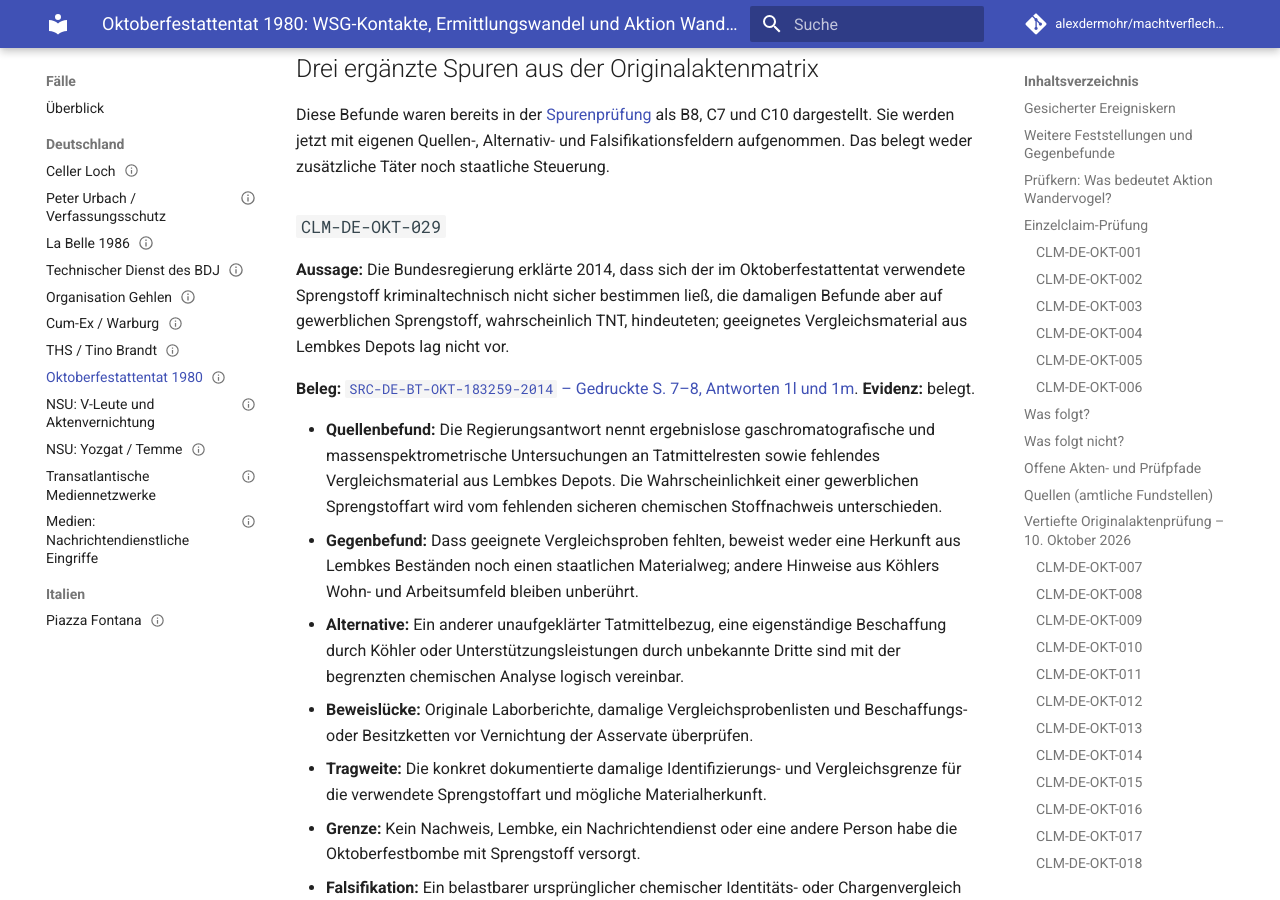
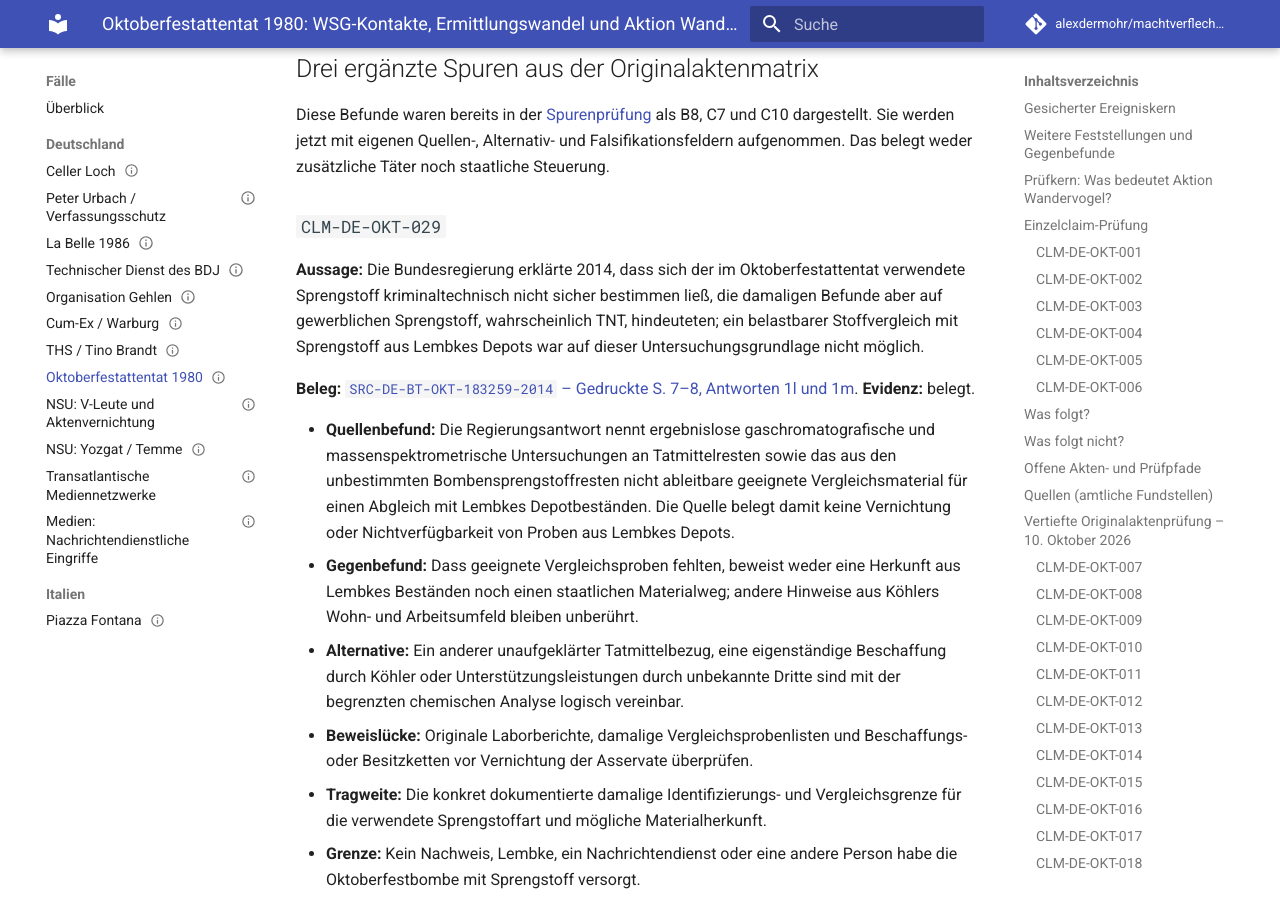
Before and after one commit to alexdermohr/machtverflechtungen, an MkDocs documentation site: the page built from docs/faelle/de/oktoberfestattentat-1980.md, in a window 1280 px wide and 900 px high, scrolled down 15383 px. Built offline with MkDocs 1.6.1 and Material for MkDocs 9.7.7, drawn with Linux system fonts in a browser that asks for light colours; comment, search, counter and statistics services are not loaded.

Commit message:
fix(research): clarify Oktoberfest explosive comparison evidence

```diff
--- a/docs/faelle/de/oktoberfestattentat-1980.md
+++ b/docs/faelle/de/oktoberfestattentat-1980.md
@@ -507,7 +507,7 @@ claims:
       does_not_support: "Keine nachgewiesene Identität zweier Mittäter, keine bestätigte Tatvorbereitung und kein staatliches Vorwissen."
     falsification: "Originale Erstvernehmungen oder die Gesamtdokumentation, die die von der Bundesregierung wiedergegebenen Angaben oder deren angebliche Prüfung wesentlich widerlegen, würden die Aussage entkräften."
   - id: "CLM-DE-OKT-029"
-    text: "Die Bundesregierung erklärte 2014, dass sich der im Oktoberfestattentat verwendete Sprengstoff kriminaltechnisch nicht sicher bestimmen ließ, die damaligen Befunde aber auf gewerblichen Sprengstoff, wahrscheinlich TNT, hindeuteten; geeignetes Vergleichsmaterial aus Lembkes Depots lag nicht vor."
+    text: "Die Bundesregierung erklärte 2014, dass sich der im Oktoberfestattentat verwendete Sprengstoff kriminaltechnisch nicht sicher bestimmen ließ, die damaligen Befunde aber auf gewerblichen Sprengstoff, wahrscheinlich TNT, hindeuteten; ein belastbarer Stoffvergleich mit Sprengstoff aus Lembkes Depots war auf dieser Untersuchungsgrundlage nicht möglich."
     classification: "fact"
     evidence_level: "established"
     sources: ["SRC-DE-BT-OKT-183259-2014"]
@@ -515,7 +515,7 @@ claims:
       - source: "SRC-DE-BT-OKT-183259-2014"
         directness: "direct"
         locator: "Gedruckte S. 7–8, Antworten 1l und 1m"
-        note: "Die Regierungsantwort nennt ergebnislose gaschromatografische und massenspektrometrische Untersuchungen an Tatmittelresten sowie fehlendes Vergleichsmaterial aus Lembkes Depots. Die Wahrscheinlichkeit einer gewerblichen Sprengstoffart wird vom fehlenden sicheren chemischen Stoffnachweis unterschieden."
+        note: "Die Regierungsantwort nennt ergebnislose gaschromatografische und massenspektrometrische Untersuchungen an Tatmittelresten sowie das aus den unbestimmten Bombensprengstoffresten nicht ableitbare geeignete Vergleichsmaterial für einen Abgleich mit Lembkes Depotbeständen. Die Quelle belegt damit keine Vernichtung oder Nichtverfügbarkeit von Proben aus Lembkes Depots."
     counterevidence:
       - source: "SRC-DE-BT-OKT-183259-2014"
         directness: "context"
@@ -955,11 +955,11 @@ Diese Befunde waren bereits in der [Spurenprüfung](../../quellen/oktoberfestatt
 
 ### `CLM-DE-OKT-029`
 
-**Aussage:** Die Bundesregierung erklärte 2014, dass sich der im Oktoberfestattentat verwendete Sprengstoff kriminaltechnisch nicht sicher bestimmen ließ, die damaligen Befunde aber auf gewerblichen Sprengstoff, wahrscheinlich TNT, hindeuteten; geeignetes Vergleichsmaterial aus Lembkes Depots lag nicht vor.
+**Aussage:** Die Bundesregierung erklärte 2014, dass sich der im Oktoberfestattentat verwendete Sprengstoff kriminaltechnisch nicht sicher bestimmen ließ, die damaligen Befunde aber auf gewerblichen Sprengstoff, wahrscheinlich TNT, hindeuteten; ein belastbarer Stoffvergleich mit Sprengstoff aus Lembkes Depots war auf dieser Untersuchungsgrundlage nicht möglich.
 
 **Beleg:** [`SRC-DE-BT-OKT-183259-2014` – Gedruckte S. 7–8, Antworten 1l und 1m](https://dserver.bundestag.de/btd/18/032/1803259.pdf). **Evidenz:** belegt.
 
-- **Quellenbefund:** Die Regierungsantwort nennt ergebnislose gaschromatografische und massenspektrometrische Untersuchungen an Tatmittelresten sowie fehlendes Vergleichsmaterial aus Lembkes Depots. Die Wahrscheinlichkeit einer gewerblichen Sprengstoffart wird vom fehlenden sicheren chemischen Stoffnachweis unterschieden.
+- **Quellenbefund:** Die Regierungsantwort nennt ergebnislose gaschromatografische und massenspektrometrische Untersuchungen an Tatmittelresten sowie das aus den unbestimmten Bombensprengstoffresten nicht ableitbare geeignete Vergleichsmaterial für einen Abgleich mit Lembkes Depotbeständen. Die Quelle belegt damit keine Vernichtung oder Nichtverfügbarkeit von Proben aus Lembkes Depots.
 - **Gegenbefund:** Dass geeignete Vergleichsproben fehlten, beweist weder eine Herkunft aus Lembkes Beständen noch einen staatlichen Materialweg; andere Hinweise aus Köhlers Wohn- und Arbeitsumfeld bleiben unberührt.
 - **Alternative:** Ein anderer unaufgeklärter Tatmittelbezug, eine eigenständige Beschaffung durch Köhler oder Unterstützungsleistungen durch unbekannte Dritte sind mit der begrenzten chemischen Analyse logisch vereinbar.
 - **Beweislücke:** Originale Laborberichte, damalige Vergleichsprobenlisten und Beschaffungs- oder Besitzketten vor Vernichtung der Asservate überprüfen.
```
